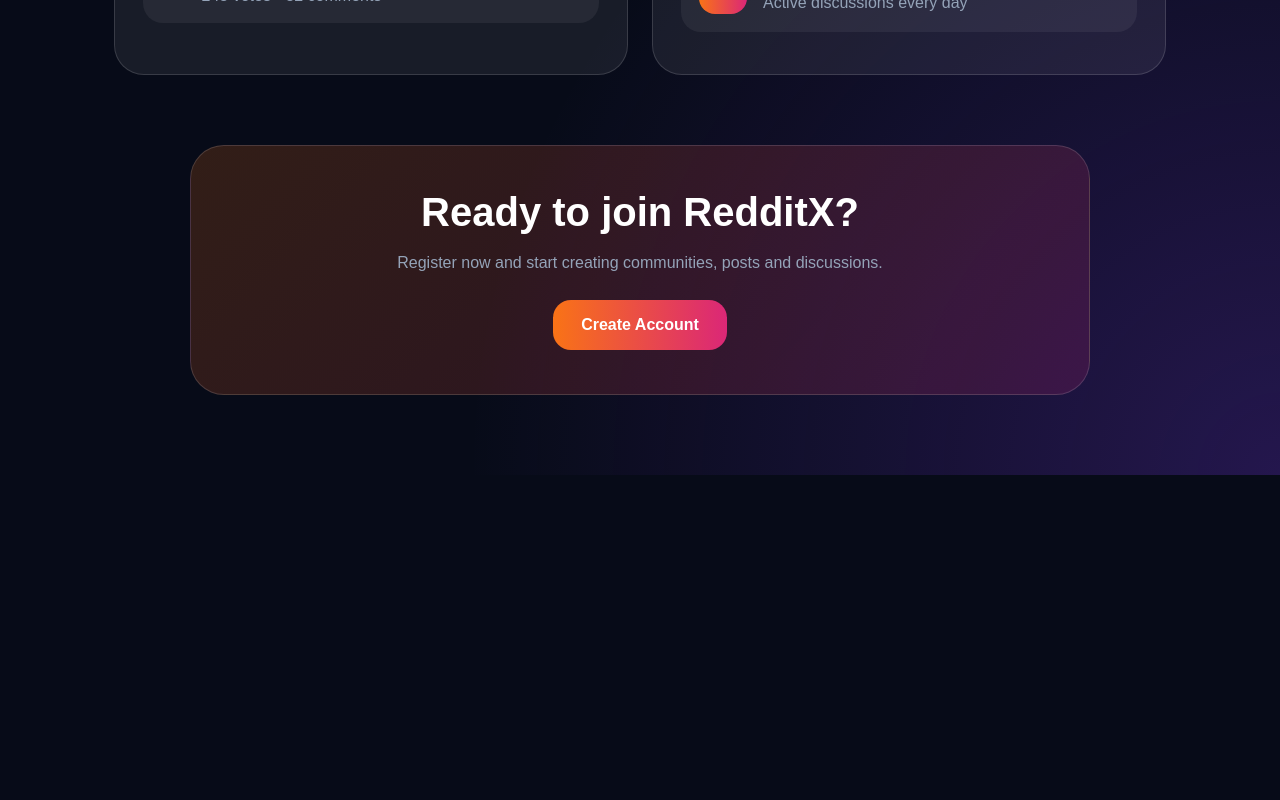
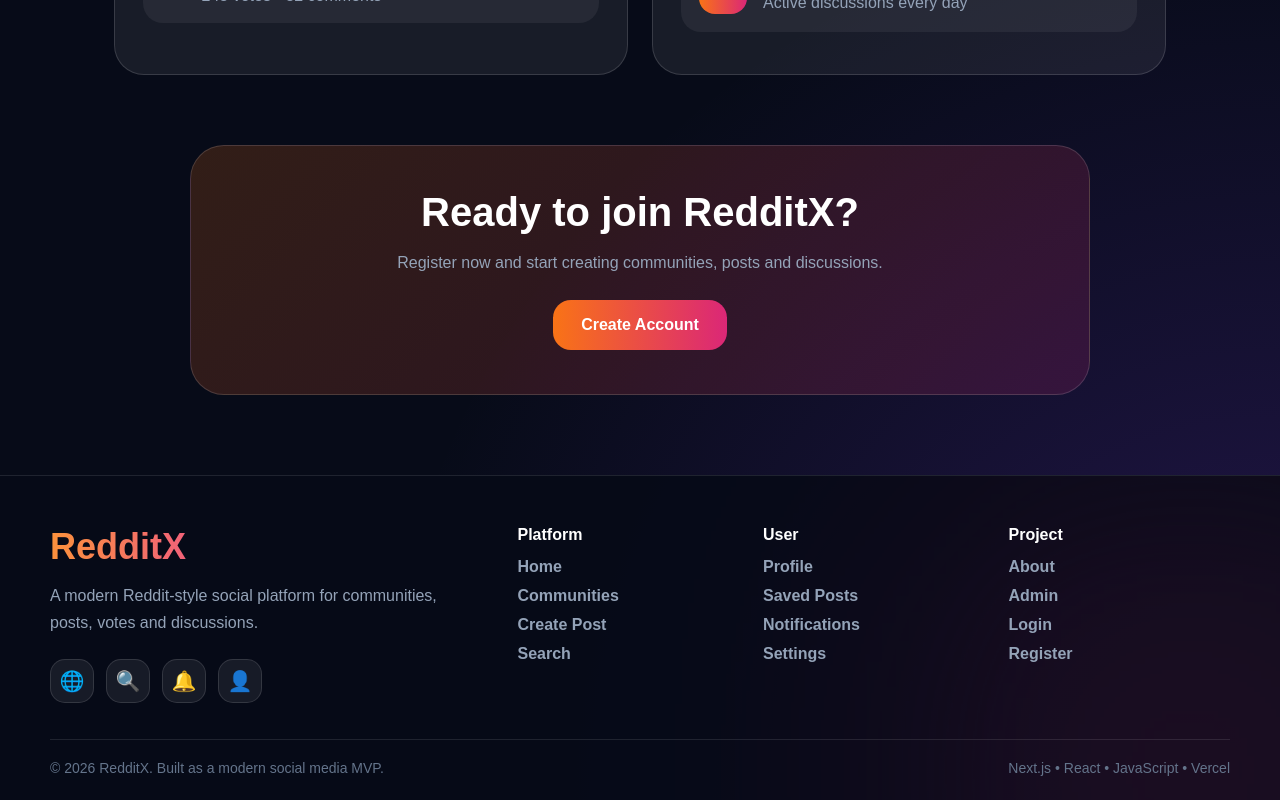
Before and after one commit to Kesarkarale/reddit-clone, a Next.js app: page / in a window 1280 px wide. Shown: the part 1462-2262 px from the top of the page. Before the commit the page ends 1937 px from the top, so only its background shows below. Built offline with nearby package versions, Linux system fonts and the light colour scheme.

Commit message:
Update page.js

```diff
--- a/app/page.js
+++ b/app/page.js
@@ -1,5 +1,6 @@
 import Navbar from "../components/Navbar";
 import FloatingActions from "../components/FloatingActions";
+import Footer from "../components/Footer";
 
 export default function Home() {
   return (
@@ -58,11 +59,13 @@ export default function Home() {
           title="Communities"
           desc="Create and browse topic-based communities like tech, gaming and design."
         />
+
         <FeatureCard
           icon="🔥"
           title="Voting System"
           desc="Upvote and downvote posts to highlight popular discussions."
         />
+
         <FeatureCard
           icon="💬"
           title="Comments"
@@ -81,6 +84,7 @@ export default function Home() {
           ].map((post, index) => (
             <a href={`/post/${index + 1}`} style={listItem} key={post}>
               <span style={rank}>#{index + 1}</span>
+
               <div>
                 <h3 style={listTitle}>{post}</h3>
                 <p style={listText}>248 votes • 32 comments</p>
@@ -95,6 +99,7 @@ export default function Home() {
           {["technology", "gaming", "webdesign"].map((community) => (
             <a href={`/r/${community}`} style={communityItem} key={community}>
               <div style={smallIcon}>r/</div>
+
               <div>
                 <h3 style={listTitle}>r/{community}</h3>
                 <p style={listText}>Active discussions every day</p>
@@ -106,14 +111,18 @@ export default function Home() {
 
       <section style={cta}>
         <h2 style={ctaTitle}>Ready to join RedditX?</h2>
+
         <p style={ctaText}>
           Register now and start creating communities, posts and discussions.
         </p>
+
         <a href="/register" style={primaryBtn}>
           Create Account
         </a>
       </section>
-            <FloatingActions />
+
+      <Footer />
+      <FloatingActions />
     </main>
   );
 }
@@ -321,7 +330,8 @@ const cta = {
   margin: "0 auto 80px",
   padding: "44px 24px",
   borderRadius: "34px",
-  background: "linear-gradient(135deg,rgba(249,115,22,.18),rgba(219,39,119,.16))",
+  background:
+    "linear-gradient(135deg,rgba(249,115,22,.18),rgba(219,39,119,.16))",
   border: "1px solid rgba(255,255,255,0.14)",
   textAlign: "center",
 };
```
